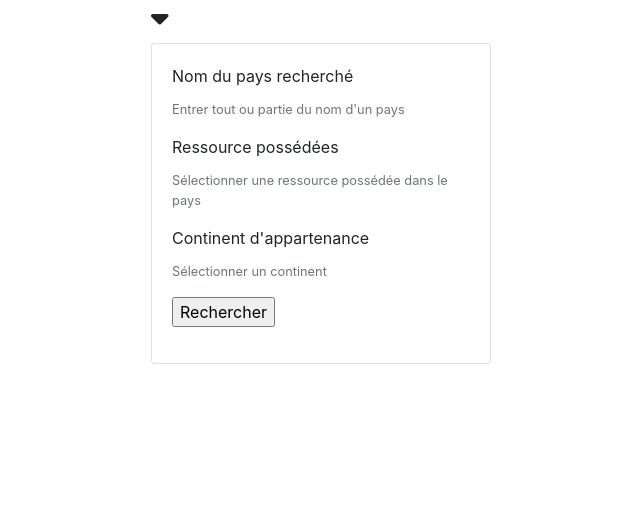
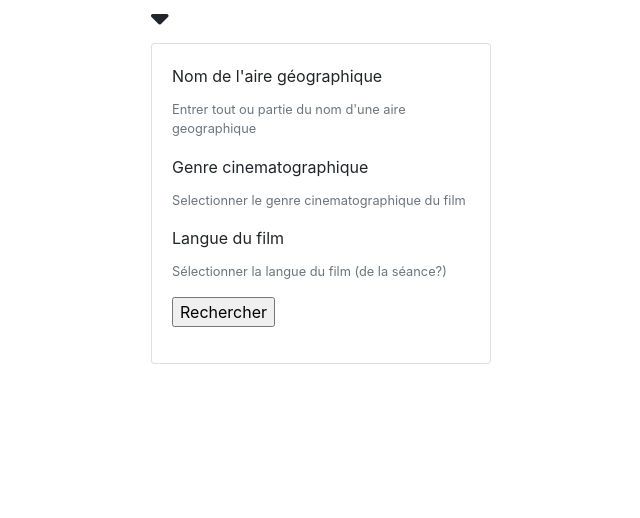
Before and after one commit to humble-trout/planseance, a Python web app: template app/templates/pages/resultats_recherche.html in a window 1280 px wide. Shown: the part 282-800 px from the top of the page, without its empty margins (319-959 px from the left). Run offline with Jinja, Linux system fonts and the light colour scheme; the template is opened without the code that fills it, so the values that code supplies are empty; some libraries are stand-ins or nearby versions.

Commit message:
Debut de l'application du cours à notre projet, au niveau de la recherche avancée

```diff
--- a/app/templates/pages/resultats_recherche.html
+++ b/app/templates/pages/resultats_recherche.html
@@ -1,3 +1,6 @@
+<!--templates/pages/resultats_recherche.html-->
+
+<!--J'ai pris connaissance du cours sur cette partie : il faut faire un include avec Jinja 2 , je vais demander de l'aide à mon ami pour le transposer à notre cas demain. -->
 {% extends "partials/conteneur.html" %}
 
 {% block body %}
--- a/app/templates/partials/formulaires/recherche.html
+++ b/app/templates/partials/formulaires/recherche.html
@@ -1,25 +1,25 @@
-<form action="{{url_for('recherche')}}" method="post" name="recherche">
+<form action="{{url_for('recherche')}}" method="get" name="recherche">
     {{ form.hidden_tag() }}
 
     <div class="form-group">
-        <label for="nom_pays">Nom du pays recherché </label>
-        {{ form.nom_pays(class_="form-control", placeholder_="Pays") }}
-        <small id="nom_pays" class="form-text text-muted">Entrer tout ou partie du nom d'un
-            pays</small>
+        <label for="nom_pays">Nom de l'aire géographique </label>
+        {{ form.nom_aire_geographique(class_="form-control", placeholder_="aire geographique") }}
+        <small id="aire_geographique" class="form-text text-muted">Entrer tout ou partie du nom d'une aire
+            geographique</small>
     </div>
 
     <div class="form-group">
-        <label for="ressources">Ressource possédées</label>
-        {{ form.ressources(class_="form-control") }}
-        <small id="ressources" class="form-text text-muted">Sélectionner une ressource possédée dans le pays</small>
+        <label for="genre_cinematographique">Genre cinematographique</label>
+        {{ form.genre_cinematographique(class_="form-control") }}
+        <small id="genre_cinematographique" class="form-text text-muted">Selectionner le genre cinematographique du film</small>
     </div>
 
     <div class="form-group">
-        <label for="continents">Continent d'appartenance</label>
-        {{ form.continents(class_="form-control") }}
-        <small id="continents" class="form-text text-muted">Sélectionner un
-            continent</small>
+        <label for="langue">Langue du film</label>
+        {{ form.langue(class_="form-control") }}
+        <small id="langue" class="form-text text-muted">Sélectionner la langue du film (de la séance?)</small>
     </div>
 
     <p><input type="submit" value="Rechercher"></p>
+    <!-- ajouter un formulaire pour les horaires-->
 </form>
```
Also changed, not shown: app/models/formulaires.py (added, +9 -0 lines).
